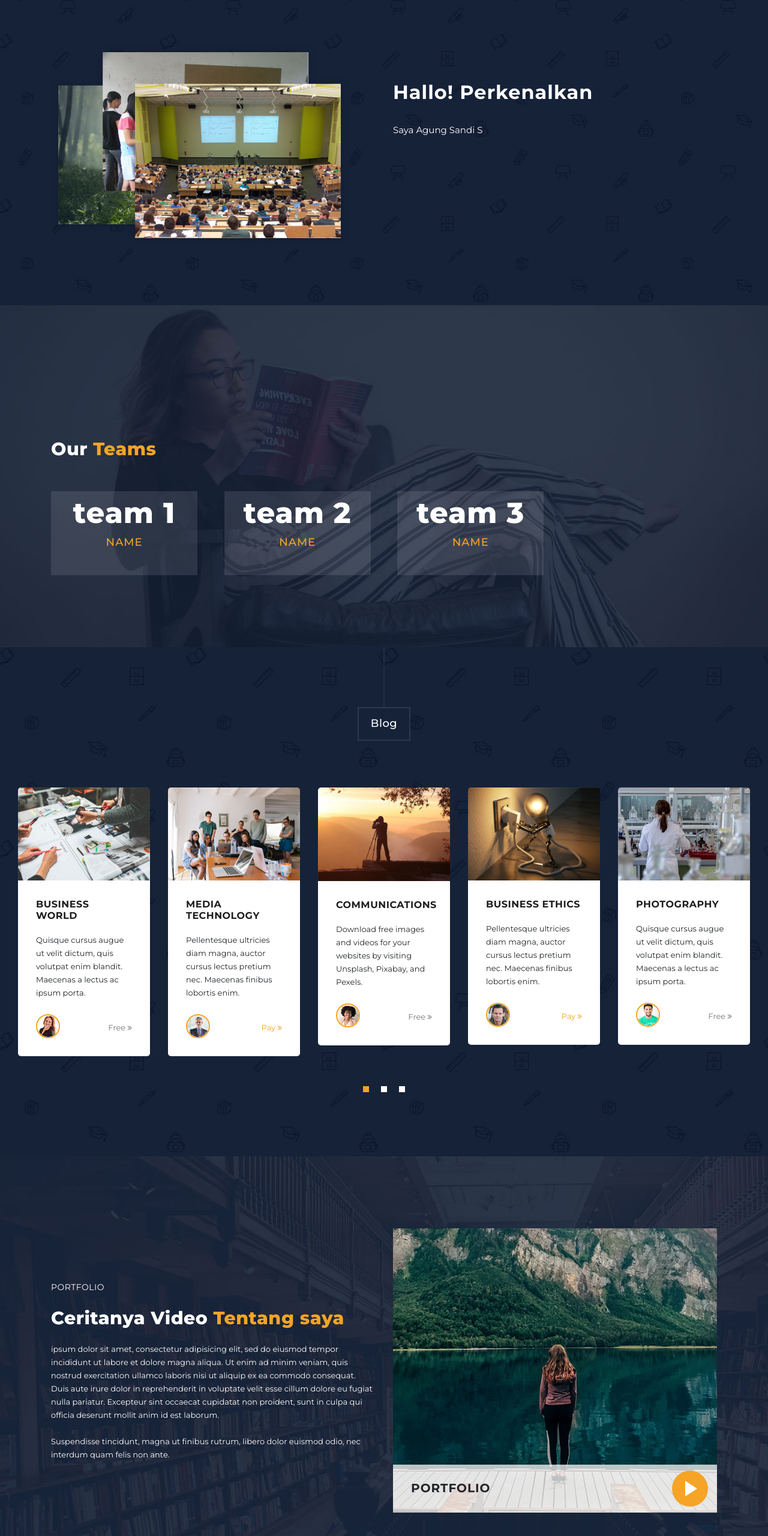
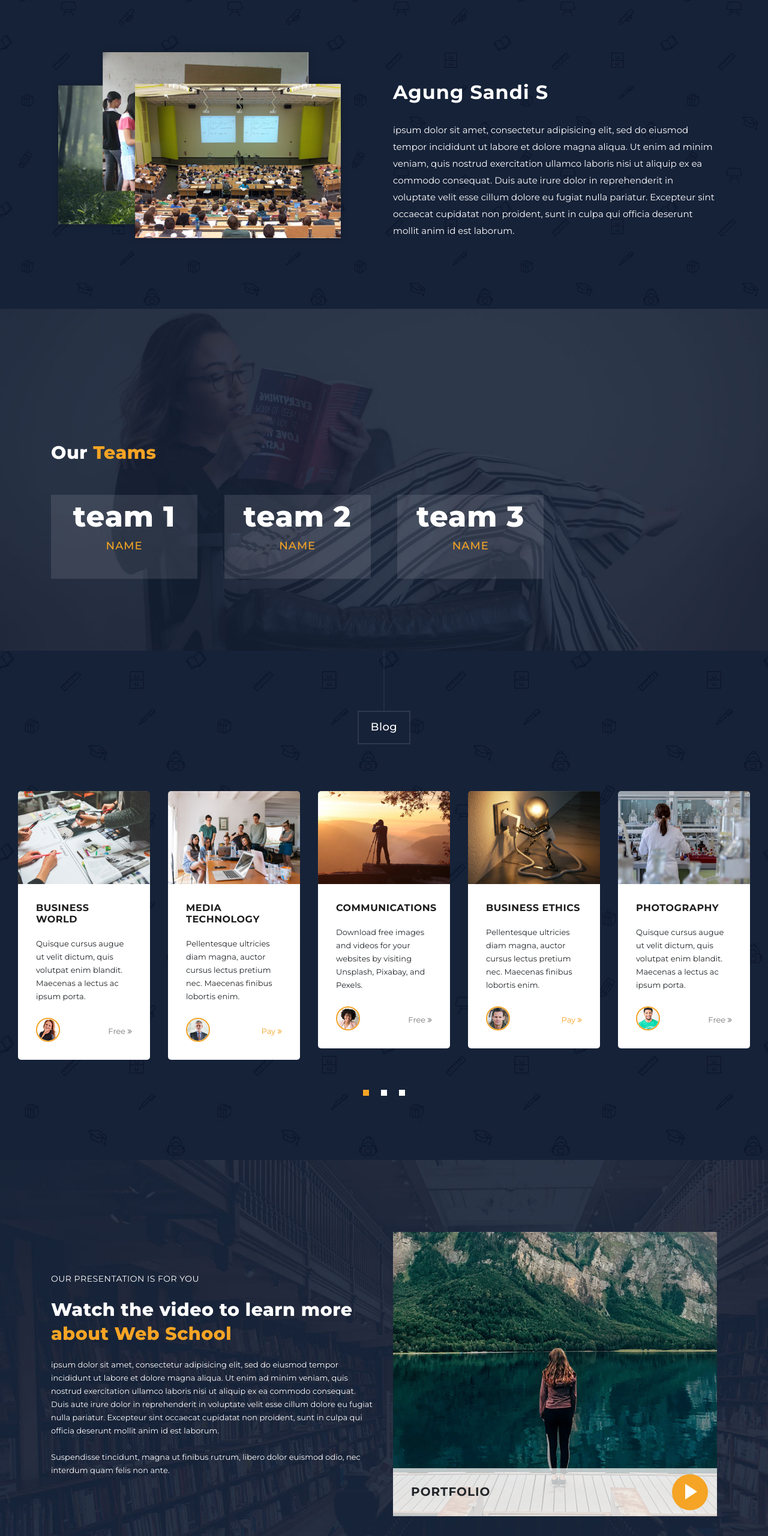
Before and after one commit to asandi28/landingpagesh8, a plain HTML site: page landingpagesh8/index.html in a window 1280 px wide. Shown: the part 1019-3580 px from the top of the page at 60% size. Drawn offline with nearby package versions, Linux system fonts and the light colour scheme.

Commit message:
Update index.html

```diff
--- a/landingpagesh8/index.html
+++ b/landingpagesh8/index.html
@@ -88,8 +88,8 @@ https://templatemo.com/tm-557-grad-school
                     <img src="assets/images/choose-us-image-01.png" alt="">
                   </div>
                   <div class="col-md-6">
-                    <h4>Hallo! Perkenalkan</h4>
-                    <p>Saya Agung Sandi S</p>
+                    <h4>Agung Sandi S</h4>
+                    <p>ipsum dolor sit amet, consectetur adipisicing elit, sed do eiusmod tempor incididunt ut labore et dolore magna aliqua. Ut enim ad minim veniam, quis nostrud exercitation ullamco laboris nisi ut aliquip ex ea commodo consequat. Duis aute irure dolor in reprehenderit in voluptate velit esse cillum dolore eu fugiat nulla pariatur. Excepteur sint occaecat cupidatat non proident, sunt in culpa qui officia deserunt mollit anim id est laborum. </p>
                   </div>
                 </div>
               </article>
@@ -300,8 +300,8 @@ https://templatemo.com/tm-557-grad-school
       <div class="row">
         <div class="col-md-6 align-self-center">
           <div class="left-content">
-            <span>Portfolio</span>
-            <h4>Ceritanya Video <em>Tentang saya</em></h4>
+            <span>our presentation is for you</span>
+            <h4>Watch the video to learn more <em>about Web School</em></h4>
             <p>ipsum dolor sit amet, consectetur adipisicing elit, sed do eiusmod tempor incididunt ut labore et dolore magna aliqua. Ut enim ad minim veniam, quis nostrud exercitation ullamco laboris nisi ut aliquip ex ea commodo consequat. Duis aute irure dolor in reprehenderit in voluptate velit esse cillum dolore eu fugiat nulla pariatur. Excepteur sint occaecat cupidatat non proident, sunt in culpa qui officia deserunt mollit anim id est laborum.
             <br><br>Suspendisse tincidunt, magna ut finibus rutrum, libero dolor euismod odio, nec interdum quam felis non ante.</p>
 
@@ -313,7 +313,7 @@ https://templatemo.com/tm-557-grad-school
               <h4> Portfolio </h4>
             </div>
             <figure>
-              <a href="https://www.youtube.com/watch?v=ab3rsj-QuPg&ab_channel=KartuPrakerja" class="play"><img src="assets/images/main-thumb.png"></a>
+              <a href="https://www.youtube.com/watch?v=r9LtOG6pNUw" class="play"><img src="assets/images/main-thumb.png"></a>
             </figure>
           </article>
         </div>
@@ -362,7 +362,7 @@ https://templatemo.com/tm-557-grad-school
         </div>
         <div class="col-md-6">
           <div id="map">
-            <iframe src="https://www.google.co.id/maps/place/CILETUH+GEOPARK/@-7.1816222,106.4580345,17z/data=!4m9!1m2!2m1!1sgeopark+ciletuh!3m5!1s0x2e42a174c692426f:0xb63a761249266e9f!8m2!3d-7.1816222!4d106.4621544!15sCg9nZW9wYXJrIGNpbGV0dWhaESIPZ2VvcGFyayBjaWxldHVokgESdG91cmlzdF9hdHRyYWN0aW9u" width="100%" height="422px" frameborder="0" style="border:0" allowfullscreen></iframe>
+            <iframe src="https://maps.google.com/maps?q=Av.+L%C3%BAcio+Costa,+Rio+de+Janeiro+-+RJ,+Brazil&t=&z=13&ie=UTF8&iwloc=&output=embed" width="100%" height="422px" frameborder="0" style="border:0" allowfullscreen></iframe>
           </div>
         </div>
       </div>
```
